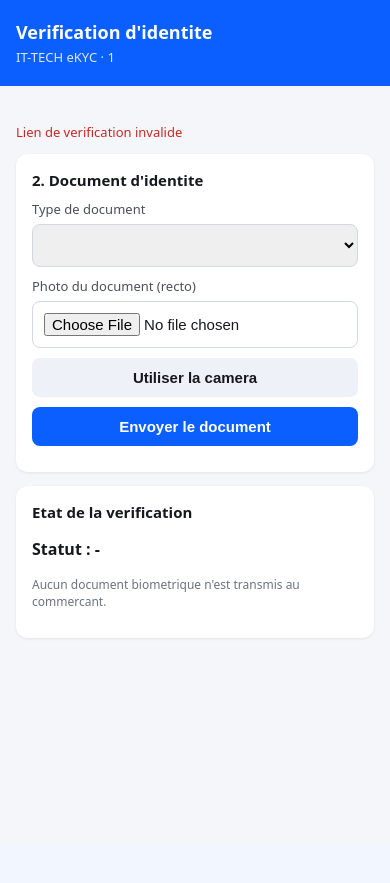
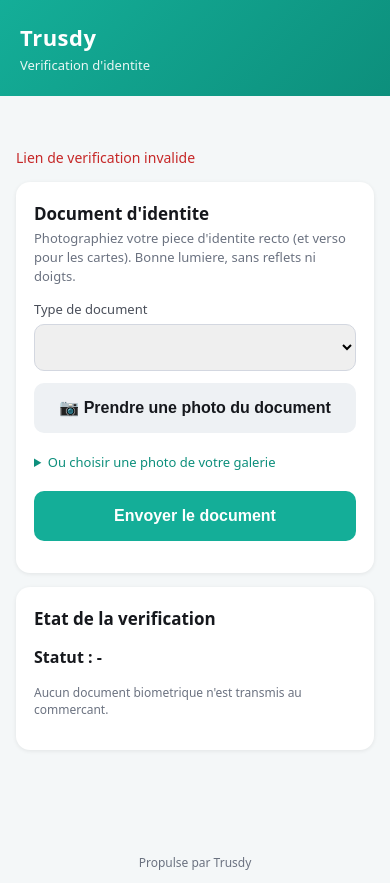
Before and after one commit to groupeittech-maker/ekyc, a FastAPI app: page /verify/1 in a window 390 px wide. Before the commit the page ends 639 px from the top, so only its background shows below. Run offline with FastAPI, Linux system fonts and the light colour scheme; lists and menus that the app fills with data are empty.

Commit message:
feat(web): refonte UX parcours eKYC — Trusdy, stepper, mobile-first
- Rebrand IT-TECH eKYC → Trusdy (header + footer + domaine trusdy.online)
- Stepper visuel : Consentement → Document → Selfie → Code, état ✓/actif
- Instructions claires par étape + aperçu photo après capture
- QR de transfert masqué sur mobile (il est déjà sur son téléphone)
- Boutons : cibles tactiles 50px, états actifs

Generated with [Devin](https://devin.ai)

Co-Authored-By: Devin <158243242+devin-ai-integration[bot]@users.noreply.github.com>

```diff
--- a/app/web/templates/verify.html
+++ b/app/web/templates/verify.html
@@ -4,102 +4,132 @@
   <meta charset="utf-8" />
   <meta name="viewport" content="width=device-width, initial-scale=1" />
   <meta name="referrer" content="no-referrer" />
-  <title>Verification d'identite</title>
+  <title>Trusdy — Verification d'identite</title>
   <style>
-    :root { --brand: #0b5fff; --ok: #0a8f4d; --ko: #c62828; --warn: #b26a00; --bg: #f5f6fa; }
+    :root {
+      --brand: #14AE98; --brand-dark: #0d8f7c; --ok: #0a8f4d; --ko: #c62828;
+      --warn: #b26a00; --bg: #f4f7f8; --ink: #16181d; --muted: #6b7280;
+    }
     * { box-sizing: border-box; }
-    body { margin: 0; font-family: system-ui, -apple-system, "Segoe UI", sans-serif; background: var(--bg); color: #16181d; }
-    main { max-width: 560px; margin: 0 auto; padding: 24px 16px 64px; }
-    header { background: var(--brand); color: #fff; padding: 20px 16px; }
-    header h1 { margin: 0; font-size: 18px; }
-    header p { margin: 4px 0 0; font-size: 13px; opacity: .85; }
-    section { background: #fff; border-radius: 12px; padding: 16px; margin-bottom: 14px; box-shadow: 0 1px 3px rgba(0,0,0,.08); }
+    body { margin: 0; font-family: system-ui, -apple-system, "Segoe UI", sans-serif; background: var(--bg); color: var(--ink); }
+    main { max-width: 560px; margin: 0 auto; padding: 20px 16px 64px; }
+    header { background: linear-gradient(135deg, #14AE98, #0d8f7c); color: #fff; padding: 22px 20px; }
+    header .brand { font-size: 22px; font-weight: 800; letter-spacing: .5px; }
+    header .sub { margin: 4px 0 0; font-size: 13px; opacity: .9; }
+
+    /* Progress stepper */
+    .progress { display: flex; align-items: center; margin: 18px 0 6px; }
+    .pstep { flex: 1; text-align: center; font-size: 11px; color: var(--muted); }
+    .pstep .dot { width: 26px; height: 26px; margin: 0 auto 4px; border-radius: 50%;
+      background: #dde3e8; color: #fff; display: flex; align-items: center; justify-content: center;
+      font-weight: 700; font-size: 12px; }
+    .pstep.active .dot { background: var(--brand); }
+    .pstep.done .dot { background: var(--ok); }
+    .pstep.active { color: var(--brand-dark); font-weight: 600; }
+
+    section { background: #fff; border-radius: 14px; padding: 20px 18px; margin-bottom: 14px; box-shadow: 0 1px 4px rgba(0,0,0,.08); }
     section[hidden] { display: none; }
-    h2 { font-size: 15px; margin: 0 0 10px; }
+    h2 { font-size: 17px; margin: 0 0 4px; }
+    .step-desc { font-size: 13px; color: var(--muted); margin: 0 0 14px; line-height: 1.45; }
     label { display: block; font-size: 13px; margin-bottom: 6px; color: #4a4f5a; }
-    input, select, button { width: 100%; padding: 11px; font-size: 15px; border-radius: 8px; border: 1px solid #d3d7e0; margin-bottom: 10px; }
-    button { background: var(--brand); color: #fff; border: none; font-weight: 600; cursor: pointer; }
-    button[disabled] { opacity: .5; cursor: progress; }
-    button.secondary { background: #eef1f7; color: #16181d; }
-    video, canvas { width: 100%; border-radius: 8px; background: #000; margin-bottom: 10px; }
+    input, select, button { width: 100%; padding: 13px; font-size: 16px; border-radius: 10px; border: 1px solid #d3d7e0; margin-bottom: 12px; }
+    button { background: var(--brand); color: #fff; border: none; font-weight: 700; cursor: pointer; min-height: 50px; }
+    button:active { transform: scale(.99); }
+    button[disabled] { opacity: .55; cursor: progress; }
+    button.secondary { background: #eef1f4; color: var(--ink); font-weight: 600; }
+    video, canvas { width: 100%; border-radius: 10px; background: #000; margin-bottom: 12px; }
     canvas { display: none; }
-    img.qr { display: block; margin: 8px auto; max-width: 220px; }
+    img.preview { width: 100%; border-radius: 10px; margin-bottom: 12px; border: 2px solid var(--brand); }
+    img.qr { display: block; margin: 10px auto; max-width: 200px; }
+    details { margin-bottom: 12px; }
+    details summary { font-size: 13px; color: var(--brand-dark); cursor: pointer; padding: 8px 0; }
     ul.checks { list-style: none; padding: 0; margin: 0; }
-    ul.checks li { display: flex; justify-content: space-between; padding: 7px 0; border-bottom: 1px solid #eef0f5; font-size: 14px; }
+    ul.checks li { display: flex; justify-content: space-between; padding: 8px 0; border-bottom: 1px solid #eef0f5; font-size: 14px; }
     .PASSED { color: var(--ok); font-weight: 600; }
     .FAILED { color: var(--ko); font-weight: 600; }
     .PENDING, .REVIEW { color: var(--warn); font-weight: 600; }
     .RETRY { color: var(--brand); font-weight: 600; }
     .status { font-size: 16px; font-weight: 700; }
-    .muted { color: #6b7280; font-size: 12px; }
-    .error { color: var(--ko); font-size: 13px; min-height: 18px; }
-    .retry-hint { color: var(--brand); font-size: 13px; }
+    .muted { color: var(--muted); font-size: 12px; }
+    .error { color: var(--ko); font-size: 14px; min-height: 20px; font-weight: 500; }
+    .retry-hint { background: #fff4e5; color: #8a5300; border-radius: 8px; padding: 10px 12px; font-size: 13px; margin-bottom: 12px; }
+    .tip { background: #eafaf6; border-radius: 8px; padding: 10px 12px; font-size: 13px; color: #0d6b5c; margin-bottom: 12px; }
+    footer { text-align: center; margin-top: 26px; }
+    footer img, footer .mark { color: var(--muted); font-size: 12px; }
   </style>
 </head>
 <body>
 <header>
-  <h1 id="flow-label">Verification d'identite</h1>
-  <p>IT-TECH eKYC &middot; <span id="session-id">{{ session_id }}</span></p>
+  <div class="brand">Trusdy</div>
+  <p class="sub" id="flow-label">Verification d'identite</p>
 </header>
 
 <main>
+  <div class="progress" id="progress"></div>
   <p class="error" id="error"></p>
 
   <section id="step-consent" hidden>
-    <h2>1. Consentement</h2>
-    <p class="muted">
+    <h2>Consentement</h2>
+    <p class="step-desc">
       Pour verifier votre identite, nous traitons votre document d'identite et,
-      si necessaire, vos donnees biometriques. Vos donnees sont chiffrees,
-      conservees dans un coffre dedie et jamais transmises au commercant.
-      Le traitement est trace dans un journal d'audit horodate.
+      si necessaire, vos donnees biometriques. Vos donnees sont chiffrees et
+      conservees dans un coffre dedie — jamais transmises au commercant.
     </p>
-    <label style="display:flex;gap:10px;align-items:flex-start;font-weight:500;">
+    <label style="display:flex;gap:10px;align-items:flex-start;font-weight:500;margin-bottom:10px;">
       <input type="checkbox" id="consent-check" style="width:auto;margin-top:2px;" />
       <span>J'accepte que mes donnees soient traitees pour verifier mon identite.</span>
     </label>
-    <label id="donate-row" hidden style="display:flex;gap:10px;align-items:flex-start;font-weight:400;">
+    <label id="donate-row" hidden style="display:flex;gap:10px;align-items:flex-start;font-weight:400;margin-bottom:14px;">
       <input type="checkbox" id="donate-check" style="width:auto;margin-top:2px;" />
       <span class="muted">Optionnel — j'accepte que mes documents et selfies
         servent a ameliorer le moteur (dataset de calibration anonymise).</span>
     </label>
-    <button id="consent-submit">Continuer</button>
+    <button id="consent-submit">J'accepte et je continue</button>
   </section>
 
   <section id="step-document">
-    <h2>2. Document d'identite</h2>
+    <h2>Document d'identite</h2>
+    <p class="step-desc">Photographiez votre piece d'identite recto (et verso pour les cartes). Bonne lumiere, sans reflets ni doigts.</p>
     <label for="document-type">Type de document</label>
     <select id="document-type"></select>
-    <p class="retry-hint" id="document-retry" hidden>La photo n'etait pas lisible. Recommencez en vous rapprochant, sans reflets.</p>
-    <label for="document-file">Photo du document (recto)</label>
-    <input type="file" id="document-file" accept="image/*" capture="environment" />
+    <div class="retry-hint" id="document-retry" hidden>La photo n'etait pas lisible. Recommencez en vous rapprochant, sans reflets.</div>
+    <button class="secondary" id="document-camera">📷 Prendre une photo du document</button>
+    <video id="document-video" hidden playsinline></video>
+    <button id="document-shoot" hidden>Capturer</button>
+    <img class="preview" id="document-preview" hidden alt="Apercu du document" />
+    <details>
+      <summary>Ou choisir une photo de votre galerie</summary>
+      <input type="file" id="document-file" accept="image/*" />
+    </details>
     <div id="document-verso-block" hidden>
-      <label for="document-verso-file">Verso du document (pour les cartes d'identite)</label>
+      <label for="document-verso-file">Verso du document (carte d'identite)</label>
       <input type="file" id="document-verso-file" accept="image/*" capture="environment" />
     </div>
-    <button class="secondary" id="document-camera">Utiliser la camera</button>
-    <video id="document-video" hidden playsinline></video>
-    <button id="document-shoot" hidden>Prendre la photo</button>
     <button id="document-submit">Envoyer le document</button>
   </section>
 
   <section id="step-selfie" hidden>
-    <h2>3. Selfie et preuve de vie</h2>
-    <p class="retry-hint" id="selfie-retry" hidden>La capture n'a pas ete retenue. Recentrez votre visage, dans un endroit eclaire.</p>
-    <video id="selfie-video" playsinline></video>
-    <button class="secondary" id="selfie-camera">Activer la camera</button>
-    <button id="selfie-shoot" hidden>Prendre la photo</button>
+    <h2>Selfie et preuve de vie</h2>
+    <p class="step-desc">Regardez la camera, visage bien eclaire, sans lunettes de soleil ni couvre-chef.</p>
+    <div class="retry-hint" id="selfie-retry" hidden>La capture n'a pas ete retenue. Recentrez votre visage, dans un endroit eclaire.</div>
+    <button class="secondary" id="selfie-camera">📷 Prendre le selfie</button>
+    <video id="selfie-video" hidden playsinline></video>
+    <button id="selfie-shoot" hidden>Capturer</button>
+    <img class="preview" id="selfie-preview" hidden alt="Apercu du selfie" />
     <canvas id="selfie-canvas"></canvas>
-    <details class="muted"><summary>Ou choisir un fichier</summary>
+    <details>
+      <summary>Ou choisir une photo de votre galerie</summary>
       <input type="file" id="selfie-file" accept="image/*" />
     </details>
     <button id="selfie-submit">Envoyer le selfie</button>
   </section>
 
   <section id="step-otp" hidden>
-    <h2>4. Code de verification</h2>
+    <h2>Code de verification</h2>
+    <p class="step-desc" id="otp-desc">Un code vous sera envoye par SMS ou email pour confirmer votre identite.</p>
     <label for="otp-destination">Numero de telephone ou email</label>
     <input type="text" id="otp-destination" placeholder="+242 06 000 00 00" />
-    <p class="muted" id="otp-bound" hidden>Le code sera envoye au numero declare par votre operateur.</p>
+    <div class="tip" id="otp-bound" hidden>Le code sera envoye au numero declare par votre operateur.</div>
     <button id="otp-send">Recevoir le code</button>
     <label for="otp-code">Code recu</label>
     <input type="text" id="otp-code" inputmode="numeric" autocomplete="one-time-code" />
@@ -108,7 +138,7 @@
 
   <section id="step-handoff" hidden>
     <h2>Continuer sur votre telephone</h2>
-    <p class="muted">La lecture NFC du passeport et la camera sont plus simples sur mobile. Scannez ce code — il expire dans deux minutes et n'est utilisable qu'une fois.</p>
+    <p class="step-desc">La lecture NFC du passeport et la camera sont plus simples sur mobile. Scannez ce code — il expire dans deux minutes et n'est utilisable qu'une fois.</p>
     <img class="qr" id="handoff-qr" alt="Code QR de transfert" hidden />
     <p class="muted" id="handoff-url"></p>
     <button id="handoff-create">Generer le code de transfert</button>
@@ -116,16 +146,20 @@
 
   <section id="final" hidden>
     <h2>Verification terminee</h2>
-    <p id="final-message"></p>
+    <p id="final-message" class="step-desc"></p>
   </section>
 
-  <section>
+  <section id="status-card">
     <h2>Etat de la verification</h2>
     <ul class="checks" id="checks"></ul>
     <p class="status">Statut : <span id="status">-</span></p>
     <p class="muted">Aucun document biometrique n'est transmis au commercant.</p>
   </section>
 </main>
+
+<footer>
+  <p class="mark">Propulse par Trusdy</p>
+</footer>
 
 <script>
 const sessionId = {{ session_id | tojson }};
@@ -136,6 +170,7 @@ let token = {{ token | tojson }};
 const transferCode = {{ transfer | tojson }};
 const api = (path) => `/v1/verification/${sessionId}${path}`;
 const $ = (id) => document.getElementById(id);
+const isMobile = /Android|iPhone|iPad|iPod/i.test(navigator.userAgent);
 
 function cleanUrl() {
   if (location.search && history.replaceState) {
@@ -205,6 +240,32 @@ function renderChecks(checks, status) {
   $("status").className = status;
 }
 
+// ---- Progress stepper ---------------------------------------------------
+const STEP_ORDER = ["step-consent", "step-document", "step-selfie", "step-otp"];
+const STEP_NAMES = { "step-consent": "Consentement", "step-document": "Document", "step-selfie": "Selfie", "step-otp": "Code" };
+
+function renderProgress(checks) {
+  const active = STEP_ORDER.find((id) => !$(id).hidden);
+  const done = (name) => ["PASSED", "FAILED", "REVIEW", "SKIPPED"].includes(checks[name]);
+  $("progress").innerHTML = STEP_ORDER
+    .filter((id) => {
+      if (id === "step-consent") return consentRequired && !consentGiven || id === active;
+      if (id === "step-selfie") return steps.includes("LIVENESS");
+      if (id === "step-otp") return steps.includes("OTP");
+      return true;
+    })
+    .map((id, i, visible) => {
+      const idx = STEP_ORDER.indexOf(id);
+      const stepDone = id === "step-consent" ? consentGiven
+        : id === "step-document" ? done("DOCUMENT_VERIFICATION")
+        : id === "step-selfie" ? done("LIVENESS") && done("FACE_MATCH")
+        : done("OTP");
+      const cls = stepDone ? "done" : id === active ? "active" : "";
+      return `<div class="pstep ${cls}"><div class="dot">${stepDone ? "✓" : i + 1}</div>${STEP_NAMES[id]}</div>`;
+    })
+    .join("");
+}
+
 function refreshVisibility(checks, status) {
   // RETRY is not done: the step stays open for a new capture.
   const done = (name) => ["PASSED", "FAILED", "REVIEW", "SKIPPED"].includes(checks[name]);
@@ -217,6 +278,7 @@ function refreshVisibility(checks, status) {
   if (finalMessage) {
     $("final-message").textContent = finalMessage;
     for (const step of ["step-consent", "step-document", "step-selfie", "step-otp", "step-handoff"]) $(step).hidden = true;
+    $("progress").hidden = true;
     return;
   }
   const captureBlocked = consentRequired && !consentGiven;
@@ -225,7 +287,10 @@ function refreshVisibility(checks, status) {
   $("step-selfie").hidden = captureBlocked || !steps.includes("LIVENESS") || !done("DOCUMENT_VERIFICATION") || done("LIVENESS");
   $("step-otp").hidden = captureBlocked || !steps.includes("OTP") || done("OTP")
     || (steps.includes("LIVENESS") && !done("LIVENESS"));
-  $("step-handoff").hidden = captureBlocked || (status !== "IN_PROGRESS" && status !== "CREATED");
+  // Le transfert QR n'a de sens que sur un ecran non mobile — sur telephone
+  // l'utilisateur est deja au bon endroit.
+  $("step-handoff").hidden = captureBlocked || isMobile || (status !== "IN_PROGRESS" && status !== "CREATED");
+  renderProgress(checks);
 }
 
 function update(state) {
@@ -284,27 +349,38 @@ bind("selfie-camera", async () => {
   if (!navigator.mediaDevices?.getUserMedia) {
     throw new Error("Camera indisponible — utilisez le choix de fichier ci-dessous");
   }
+  $("selfie-video").hidden = false;
+  $("selfie-preview").hidden = true;
   selfieStream = await openCamera($("selfie-video"), "user");
   $("selfie-shoot").hidden = false;
 });
 
 bind("selfie-shoot", async () => {
   capturedSelfie = await captureFrame($("selfie-video"));
-  showError("Photo capturee — envoyez-la avec le bouton ci-dessous.");
+  $("selfie-video").hidden = true;
+  $("selfie-shoot").hidden = true;
+  $("selfie-preview").src = URL.createObjectURL(capturedSelfie);
+  $("selfie-preview").hidden = false;
+  showError("");
 });
 
 bind("document-camera", async () => {
   if (!navigator.mediaDevices?.getUserMedia) {
     throw new Error("Camera indisponible — choisissez une photo du document");
   }
+  $("document-video").hidden = false;
+  $("document-preview").hidden = true;
   documentStream = await openCamera($("document-video"), "environment");
-  $("document-video").hidden = false;
   $("document-shoot").hidden = false;
 });
 
 bind("document-shoot", async () => {
   capturedDocument = await captureFrame($("document-video"));
-  showError("Photo capturee — envoyez-la avec le bouton ci-dessous.");
+  $("document-video").hidden = true;
+  $("document-shoot").hidden = true;
+  $("document-preview").src = URL.createObjectURL(capturedDocument);
+  $("document-preview").hidden = false;
+  showError("");
 });
 // ---------------------------------------------------------------------------
 
@@ -322,7 +398,7 @@ bind("consent-submit", async () => {
 
 bind("document-submit", async () => {
   const input = $("document-file");
-  if (!capturedDocument && !input.files.length) throw new Error("Selectionnez ou photographiez le document");
+  if (!capturedDocument && !input.files.length) throw new Error("Photographiez ou choisissez le document d'abord");
   const form = new FormData();
   form.append("document_type", $("document-type").value);
   form.append("file", capturedDocument || input.files[0]);
@@ -333,7 +409,7 @@ bind("document-submit", async () => {
 
 bind("selfie-submit", async () => {
   const input = $("selfie-file");
-  if (!capturedSelfie && !input.files.length) throw new Error("Prenez ou choisissez une photo");
+  if (!capturedSelfie && !input.files.length) throw new Error("Prenez ou choisissez un selfie d'abord");
   const form = new FormData();
   form.append("file", capturedSelfie || input.files[0], "selfie.jpg");
   return call("/selfie", { method: "POST", body: form });
```
